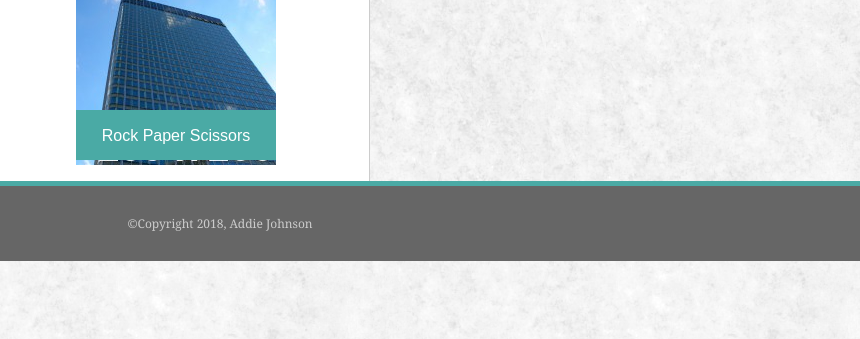
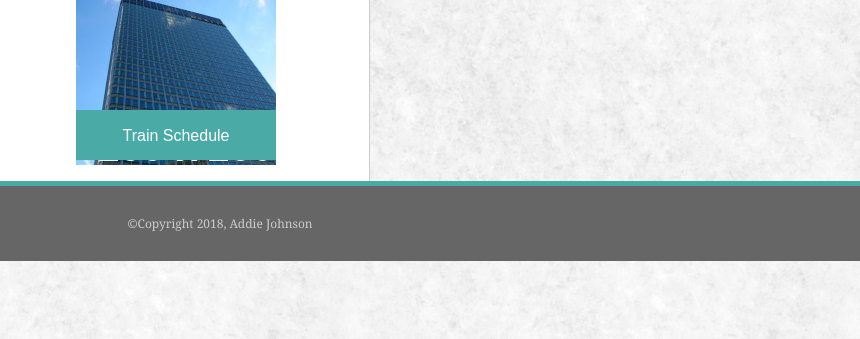
Before and after one commit to Addie27/Responsive-Portfolio, a plain HTML site: page portfolio.html in a window 1280 px wide. Shown: the part 539-878 px from the top of the page, 420-1280 px from the left. Drawn offline with Linux system fonts and the light colour scheme.

Commit message:
added train scheduler

```diff
--- a/portfolio.html
+++ b/portfolio.html
@@ -59,7 +59,7 @@
                 </div>
 
                 <div class="image">
-                    <div class="pimage">Rock Paper Scissors</div>
+                    <div class="pimage"><a href="https://addie27.github.io/Train-Scheduler/" target="_blank" class="pimageimage">Train Schedule</a></div>
                     <a href="#" target="_blank">
                         <img src="assets/images/dummy-200x200-Skyscraper.jpg" alt="skyscraper">
                     </a>
```
